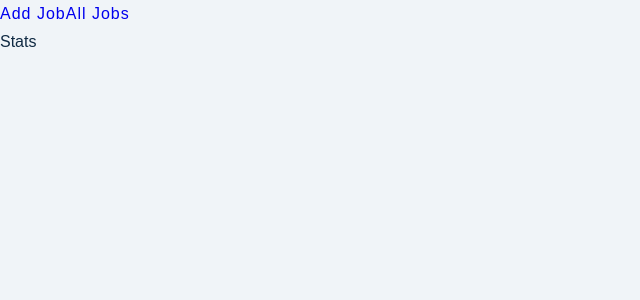
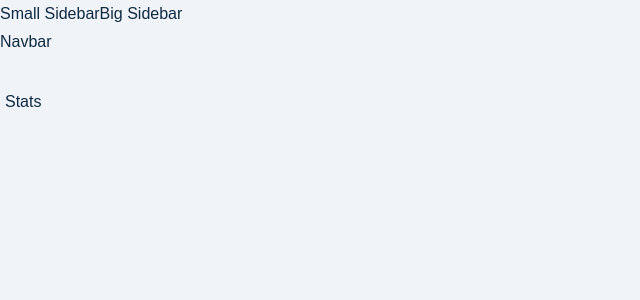
Before and after one commit to mdcodelab/jobs-platform-MERN-app, a React (Create React App) app in the folder client/: page / in a window 1280 px wide. Shown: the top 300 px of the page, without its empty margins (0-640 px from the left). Built offline with nearby package versions, Linux system fonts and the light colour scheme; sample sign-in values are in the browser's storage.

Commit message:
SharedLayout JSX

```diff
--- /dev/null
+++ b/client/src/components/dashboard_components/BigSidebar.js
@@ -0,0 +1,12 @@
+import React from 'react';
+import styled from "styled-components";
+
+function BigSidebar() {
+  return (
+    <div>
+      Big Sidebar
+    </div>
+  );
+}
+
+export default BigSidebar;
--- /dev/null
+++ b/client/src/components/dashboard_components/Navbar.js
@@ -0,0 +1,12 @@
+import React from 'react';
+import styled from "styled-components";
+
+function Navbar() {
+  return (
+    <div>
+      Navbar
+    </div>
+  );
+}
+
+export default Navbar;
--- /dev/null
+++ b/client/src/components/dashboard_components/SmallSidebar.js
@@ -0,0 +1,12 @@
+import React from 'react';
+import styled from "styled-components";
+
+function SmallSidebar() {
+  return (
+    <div>
+      Small Sidebar
+    </div>
+  );
+}
+
+export default SmallSidebar;
--- a/client/src/pages/dashboard/SharedLayout.js
+++ b/client/src/pages/dashboard/SharedLayout.js
@@ -1,21 +1,46 @@
 import React from 'react';
 import {Outlet, Link} from "react-router-dom";
 import styled from "styled-components";
+import SmallSidebar from '../../components/dashboard_components/SmallSidebar';
+import BigSidebar from "../../components/dashboard_components/BigSidebar";
+import Navbar from "../../components/dashboard_components/Navbar";
 
 function SharedLayout() {
   return (
     <Wrapper>
-      <nav>
-        <Link to="add-job">Add Job</Link>
-        <Link to="all-jobs">All Jobs</Link>
-      </nav>
-      <Outlet></Outlet>
+      <main className="dashboard">
+        <SmallSidebar></SmallSidebar>
+        <BigSidebar></BigSidebar>
+        <div>
+            <Navbar></Navbar>
+            <div className="dashboard-page">
+                <Outlet></Outlet>
+            </div>
+        </div>
+
+      </main>
     </Wrapper>
   );
 }
 
-const Wrapper = styled.div`
-
+const Wrapper = styled.section`
+  .dashboard {
+    display: grid;
+    grid-template-columns: 1fr;
+  }
+  .dashboard-page {
+    width: 90vw;
+    margin: 0 auto;
+    padding: 2rem 0;
+  }
+  @media (min-width: 992px) {
+    .dashboard {
+      grid-template-columns: auto 1fr;
+    }
+    .dashboard-page {
+      width: 90%;
+    }
+  }
 `;
 
 export default SharedLayout;
```
